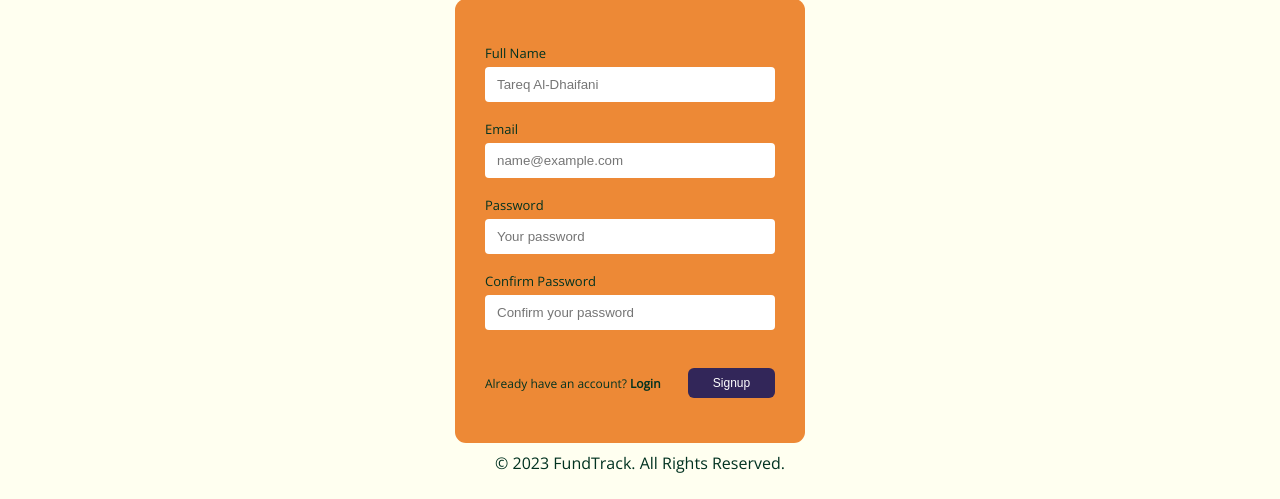
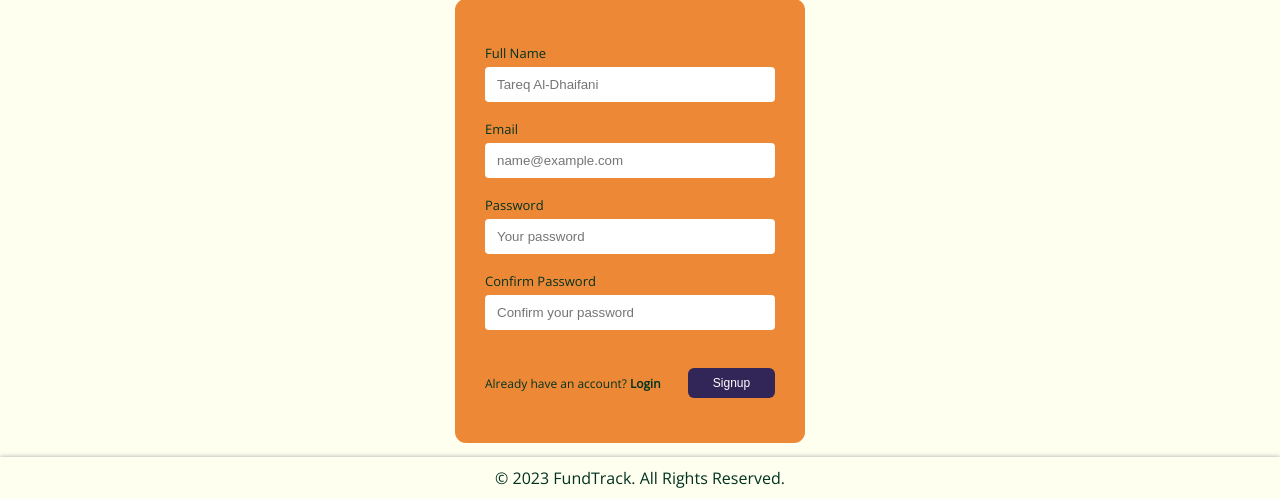
Before and after one commit to aldhaifani/alx_capstone_project_iswe, a Flask app: page /signup in a window 1280 px wide. Shown: the part 301-800 px from the top of the page. Run offline with Flask 3, Linux system fonts and the light colour scheme.

Commit message:
slight design tweak for footer

```diff
--- a/fundtrack/static/css/style.css
+++ b/fundtrack/static/css/style.css
@@ -66,9 +66,11 @@ body {
 =============*/
 footer {
 	position: fixed;
-	bottom: 25px;
+	bottom: 0;
 	width: 100vw;
 	text-align: center;
 	color: #013220;
-	padding: 0 10px;
+	padding: 10px 5px;
+	background-color: #fffff0;
+	box-shadow: 0px 0px 5px 0px #aaaaaa;
 }
```
